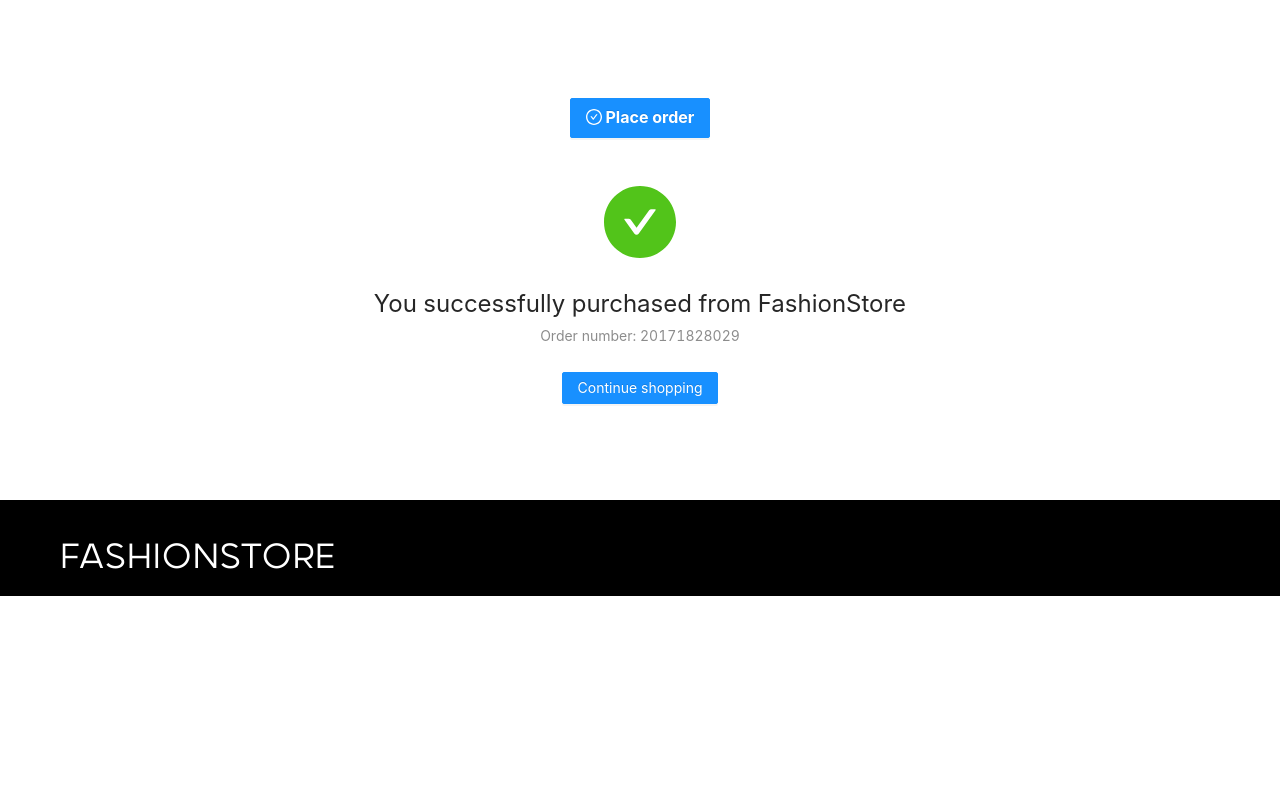
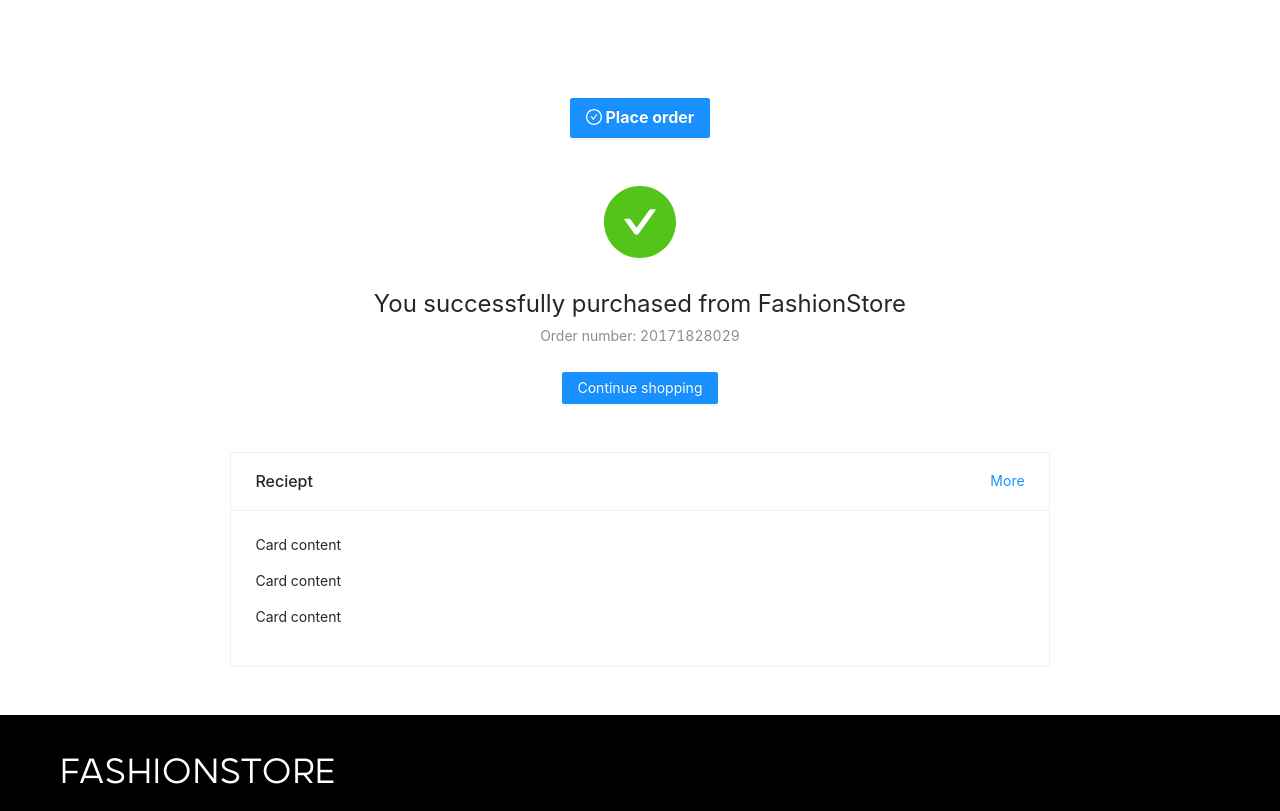
Before and after one commit to msmalinosterberg/miniprojekt, a React (Create React App) app: page /cart in a window 1280 px wide. Shown: the part 1880-2691 px from the top of the page. Before the commit the page ends 2476 px from the top, so only its background shows below. Built offline with nearby package versions, Linux system fonts and the light colour scheme.

Commit message:
Add reciept component to successMessage.

```diff
--- a/src/componenets/Cart/PayKlarna.tsx
+++ b/src/componenets/Cart/PayKlarna.tsx
@@ -34,12 +34,14 @@
     static contextType = CartContext;
 
     onValuesChange = (values: any, allValues: any) => {
-        //console.log(allValues);
         const { updatePaymentInfo } = this.context;
         updatePaymentInfo(allValues.klarna);
       };
 
     render() {
+        return (
+            <CartContext.Consumer>
+                {({ userInfo }) => {
                     return (
                         <Row style={formContainerStyle}>
                             <Col span={24} style={columnStyle}>
@@ -51,27 +53,27 @@
                                 </Form.Item>
                                 <Form.Item name={['klarna', 'name']} label="Name"
                                     rules={[{ required: true }]}>
-                    <Input />
+                                    <Input defaultValue={userInfo?.name}/>
                                 </Form.Item>
                                 <Form.Item name={['klarna', 'email']} label="Email"
                                     rules={[{ type: 'email', required: true }]}>
-                    <Input />
+                                    <Input defaultValue={userInfo?.email}/>
                                 </Form.Item>
                                 <Form.Item name={['klarna', 'phone']} label="Phone"
                                     rules={[{ min: 10, max: 10, required: true }]}>
-                    <Input />
+                                    <Input defaultValue={userInfo?.phone}/>
                                 </Form.Item>
-                <Form.Item name={['klarna', 'steet']} label="Street"
+                                <Form.Item name={['klarna', 'street']} label="Street"
                                     rules={[{ required: true }]}>
-                    <Input />
+                                    <Input defaultValue={userInfo?.street}/>
                                 </Form.Item>
                                 <Form.Item name={['klarna', 'zipcode']} label="Zip-code"
                                     rules={[{ required: true }]}>
-                    <Input />
+                                    <Input defaultValue={userInfo?.zipcode}/>
                                 </Form.Item>
                                 <Form.Item name={['klarna', 'city']} label="City"
                                     rules={[{ required: true }]}>
-                    <Input />
+                                    <Input defaultValue={userInfo?.city}/>
                                 </Form.Item>
 
                                 <Form.Item wrapperCol={{ ...layout.wrapperCol, offset: 2}}>
@@ -83,6 +85,9 @@
                             </Col>
                         </Row>
                     );
+                }}
+            </CartContext.Consumer>
+        )
     }
 }
 
--- a/src/componenets/OrderSuccess/OrderSuccessMessage.tsx
+++ b/src/componenets/OrderSuccess/OrderSuccessMessage.tsx
@@ -1,10 +1,12 @@
-import { Result, Button } from 'antd';
-import React from 'react';
+import { Result, Button, Row } from 'antd';
+import { CSSProperties } from 'react';
 import { Link } from 'react-router-dom';
+import Reciept from '../OrderSuccess/Reciept';
 
 function OrderSuccessMessage() {
 
     return (
+        <Row style={containerStyle}>
             <Result
                     status="success"
                     title="You successfully purchased from FashionStore"
@@ -13,7 +15,17 @@
                     <Link to='/'><Button type="primary" key="console">Continue shopping </Button></Link>
                 ]}
             />
+            <Reciept />
+        </Row>
+
     )
 }
 
 export default OrderSuccessMessage;
+
+const containerStyle: CSSProperties = {
+    display: 'flex',
+    justifyContent: 'center',
+    alignItems: 'center',
+    flexDirection: 'column',
+}
--- /dev/null
+++ b/src/componenets/OrderSuccess/Reciept.tsx
@@ -0,0 +1,18 @@
+import React, { Component } from 'react';
+import { Card } from 'antd';
+
+
+class Reciept extends Component {
+
+    render() {
+        return(
+            <Card title="Reciept" extra={<a href="#">More</a>} style={{ width: '80%' }}>
+                <p>Card content {}</p>
+                <p>Card content</p>
+                <p>Card content</p>
+            </Card>
+        )
+    }
+}
+
+export default Reciept;
```
Lines whose indentation alone changed are shown as unchanged.
